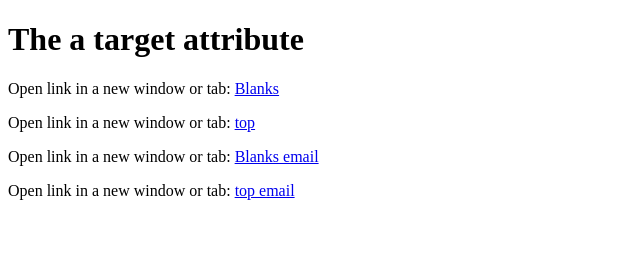
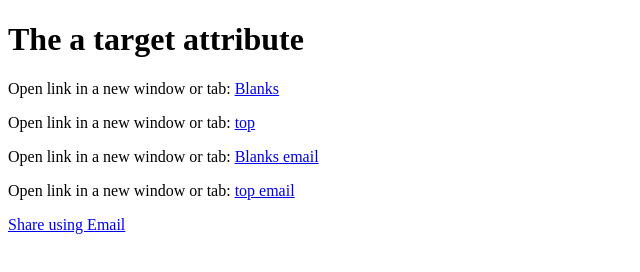
Before and after one commit to alalamin25/alalamin25.github.io, a plain HTML site: page links2.html in a window 1280 px wide. Shown: the whole page, without its empty margins (0-640 px from the left). Drawn offline with Linux system fonts and the light colour scheme.

Commit message:
Update links2.html

```diff
--- a/links2.html
+++ b/links2.html
@@ -10,7 +10,7 @@
 <p>Open link in a new window or tab: <a href="mailto:?subject=Shared from BBC:How%20self-control%20can%20actually%20unleash%20your%20dark%20side&amp;body=https%3A%2F%2Fwww.bbc.com%2Fworklife%2Farticle%2F20200827-how-self-control-can-actually-unleash-your-dark-side%3Focid%3Dww.social.link.email" target="_blank">Blanks email </a></p>
 <p>Open link in a new window or tab: <a href="mailto:?subject=Shared from BBC:How%20self-control%20can%20actually%20unleash%20your%20dark%20side&amp;body=https%3A%2F%2Fwww.bbc.com%2Fworklife%2Farticle%2F20200827-how-self-control-can-actually-unleash-your-dark-side%3Focid%3Dww.social.link.email" target="_top">top email </a></p>
 
-
+<a href="mailto:?subject=Shared from BBC:How%20self-control%20can%20actually%20unleash%20your%20dark%20side&amp;body=https%3A%2F%2Fwww.bbc.com%2Fworklife%2Farticle%2F20200827-how-self-control-can-actually-unleash-your-dark-side%3Focid%3Dww.social.link.email" class="email-icon gelicon--mail" target="_blank" rel="noopener noreferrer" id=""><span class="screen-reader-only">Share using Email</span><div id="EmailIcon"></div></a>
 
 </body>
 </html>
```
